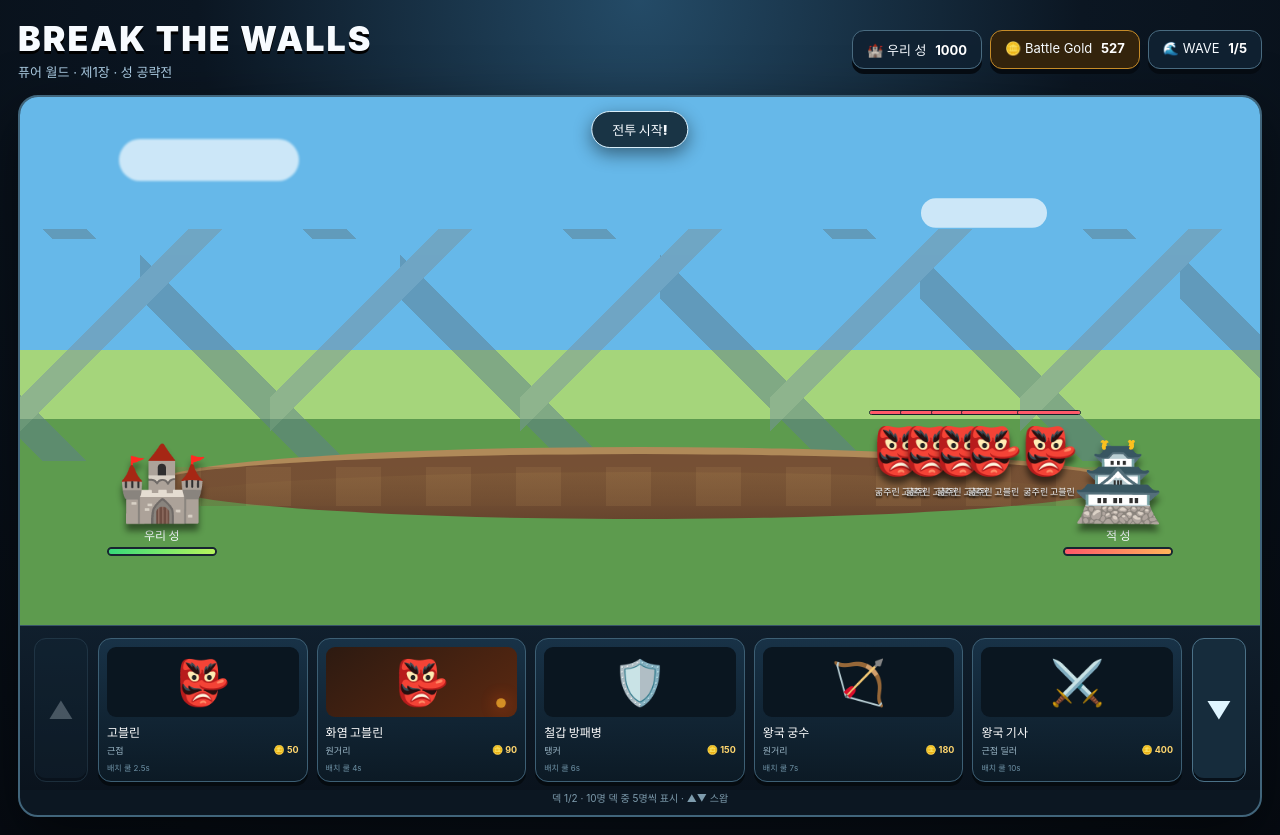
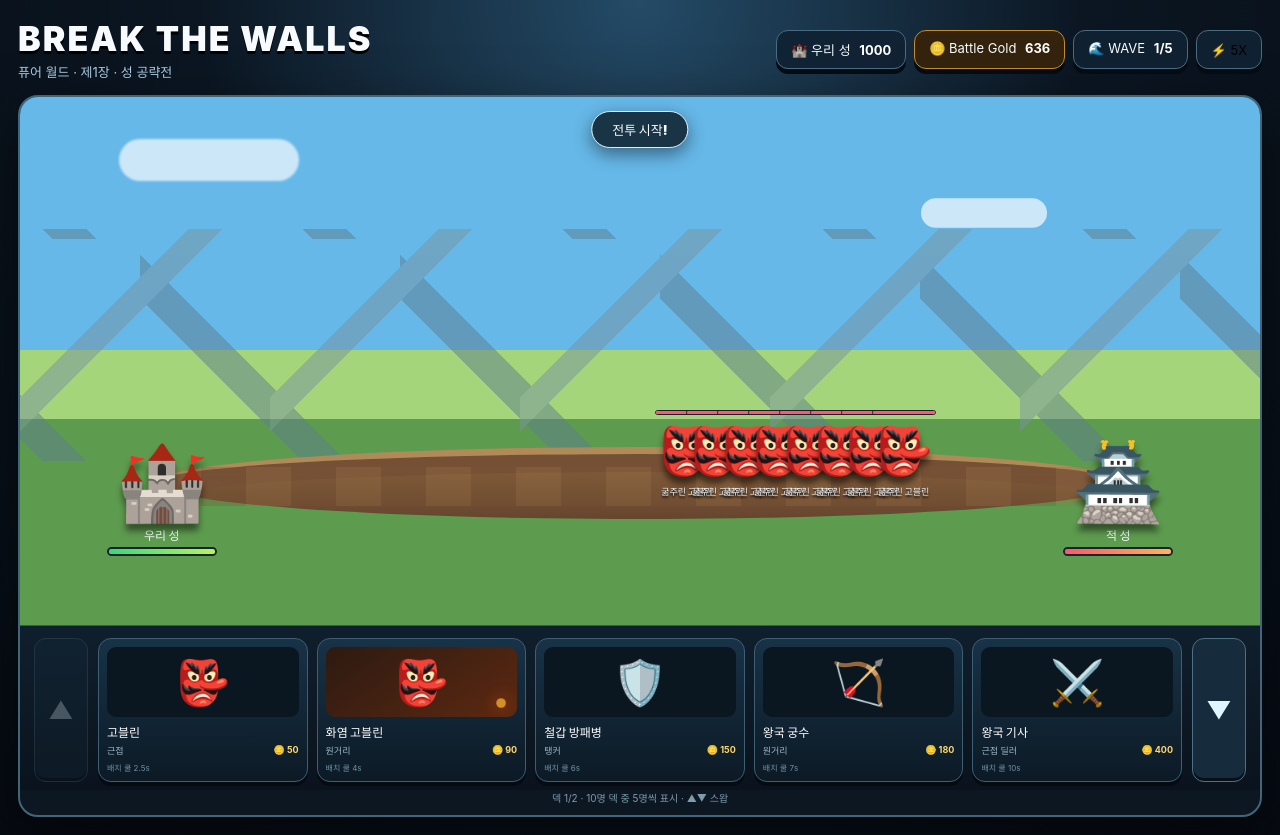
Before and after one commit to bduidohd937-beep/Break-the-Walls-Roll-the-Dice, a React (Vite) app: page / in a window 1280 px wide. Built offline with nearby package versions, Linux system fonts and the light colour scheme.

Commit message:
feat: add 5x development speed and deploy cooldowns

```diff
--- a/src/App.tsx
+++ b/src/App.tsx
@@ -21,6 +21,8 @@ function App() {
   const [deckPage, setDeckPage] = useState(0);
   const [notice, setNotice] = useState("전투 시작!");
   const [nextUid, setNextUid] = useState(1);
+  const [gameSpeed, setGameSpeed] = useState(5);
+  const [deployCooldowns, setDeployCooldowns] = useState<Record<string, number>>({});
   const lastFrame = useRef(performance.now());
 
   const isRanged = (unit: Unit) => unit.range >= 100;
@@ -31,7 +33,7 @@ function App() {
   }, [deckPage]);
 
   const deploy = useCallback((def: UnitDef) => {
-    if (battleState !== "playing" || battleGold < def.cost) return;
+    if (battleState !== "playing" || battleGold < def.cost || (deployCooldowns[def.id] ?? 0) > 0) return;
     const activeSame = heroes.filter((h) => h.id === def.id && h.alive).length;
     if (activeSame >= 5) {
       setNotice("같은 영웅은 동시에 최대 5기까지 배치할 수 있어요.");
@@ -40,9 +42,10 @@ function App() {
     const uid = nextUid;
     setNextUid((v) => v + 1);
     setBattleGold((g) => g - def.cost);
+    setDeployCooldowns((cooldowns) => ({ ...cooldowns, [def.id]: def.cooldown }));
     setHeroes((list) => [...list, makeUnit(def, "hero", 9 + Math.random() * 7, uid)]);
     setNotice(`${def.name} 출전!`);
-  }, [battleGold, battleState, heroes, nextUid]);
+  }, [battleGold, battleState, heroes, nextUid, deployCooldowns]);
 
   const heroesRef = useRef<Unit[]>([]);
   const enemiesRef = useRef<Unit[]>([]);
@@ -64,12 +67,18 @@ function App() {
     if (battleState !== "playing") return;
 
     const interval = window.setInterval(() => {
-      const dt = 0.05;
+      const dt = 0.05 * gameSpeed;
 
       goldRef.current = Math.min(99999, goldRef.current + dt * 5);
       setBattleGold(goldRef.current);
 
       spawnTimerRef.current -= dt;
+
+      setDeployCooldowns((cooldowns) => {
+        const next = { ...cooldowns };
+        for (const id of Object.keys(next)) next[id] = Math.max(0, next[id] - dt);
+        return next;
+      });
 
       let nextHeroes = heroesRef.current.map((u) => updateKnockback({
         ...u,
@@ -236,7 +245,7 @@ function App() {
     }, 50);
 
     return () => window.clearInterval(interval);
-  }, [battleState]);
+  }, [battleState, gameSpeed]);
 
   const reset = () => {
     goldRef.current = 500;
@@ -256,6 +265,7 @@ function App() {
     setCastleHp(1000);
     setEnemyCastleHp(1800);
     setBattleState("playing");
+    setDeployCooldowns({});
     setNotice("전투 시작!");
   };
 
@@ -270,6 +280,7 @@ function App() {
           <div className="stat-pill">🏰 우리 성 <b>{Math.ceil(castleHp)}</b></div>
           <div className="stat-pill gold">🪙 Battle Gold <b>{Math.floor(battleGold).toLocaleString()}</b></div>
           <div className="stat-pill">🌊 WAVE <b>{Math.min(waveIndex + 1, WAVES.length)}/{WAVES.length}</b></div>
+          <button className="stat-pill speed-control" onClick={() => setGameSpeed((v) => v === 1 ? 5 : 1)}>⚡ {gameSpeed}X</button>
         </div>
       </header>
 
@@ -292,13 +303,14 @@ function App() {
           <button className="swap-btn" onClick={() => setDeckPage(0)} disabled={deckPage === 0}>▲</button>
           <div className="deck-slots">
             {visibleDeck.map((hero) => {
-              const disabled = battleGold < hero.cost;
+              const cooldownLeft = deployCooldowns[hero.id] ?? 0;
+              const disabled = battleGold < hero.cost || cooldownLeft > 0;
               return (
                 <button key={hero.id} className={`hero-card ${disabled ? "disabled" : ""}`} onClick={() => deploy(hero)}>
                   <div className={`hero-sprite ${ELEMENT_CLASS[hero.element]}`}>{hero.sprite}<span className="spark" /></div>
                   <div className="hero-name">{hero.name}</div>
                   <div className="hero-meta"><span>{hero.role}</span><b>🪙 {hero.cost}</b></div>
-                  <div className="cooldown">배치 쿨 {hero.cooldown}s</div>
+                  <div className="cooldown">{cooldownLeft > 0 ? `재배치 ${cooldownLeft.toFixed(1)}s` : `배치 쿨 ${hero.cooldown}s`}</div>
                 </button>
               );
             })}
```
